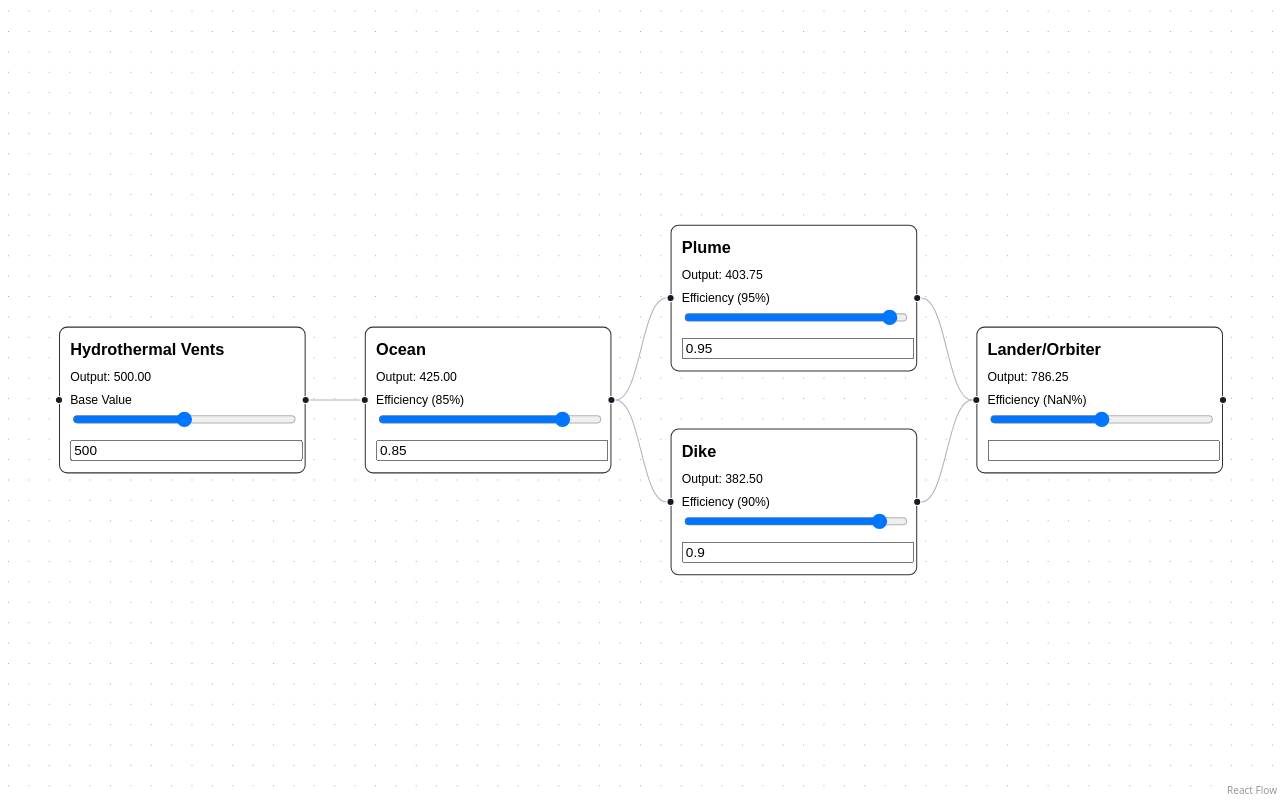
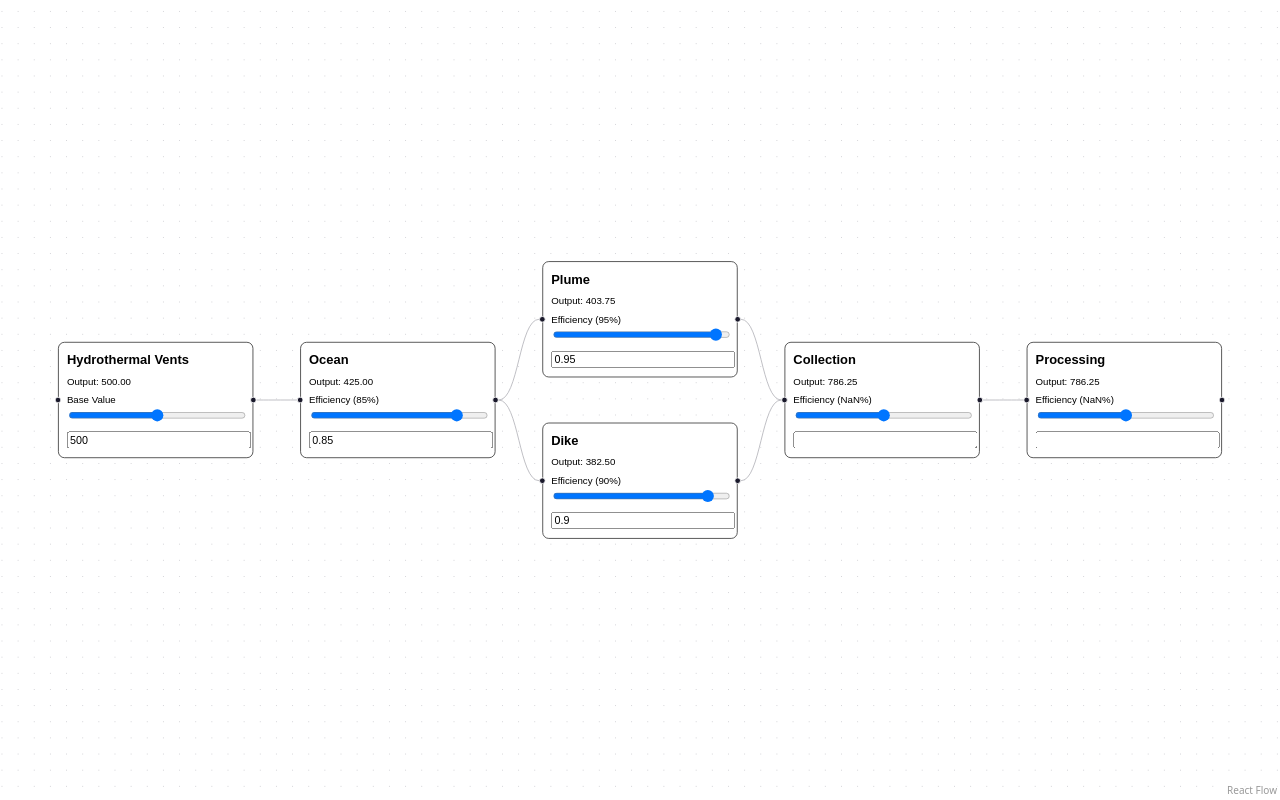
Before and after one commit to seanhwhsu/JellyFish_trial, a React (Vite) app: page / in a window 1280 px wide. Built offline with nearby package versions, Linux system fonts and the light colour scheme.

Commit message:
Update App.jsx

```diff
--- a/src/App.jsx
+++ b/src/App.jsx
@@ -153,15 +153,17 @@ const initialNodes = [
   { id: 'ocean', type: 'energy', position: { x: 300, y: 100 }, data: { label: 'Ocean', efficiency: 0.85 } },
   { id: 't1', type: 'energy', position: { x: 600, y: 0 }, data: { label: 'Plume', efficiency: 0.95 } },
   { id: 't2', type: 'energy', position: { x: 600, y: 200 }, data: { label: 'Dike', efficiency: 0.9 } },
-  { id: 'out', type: 'energy', position: { x: 900, y: 100 }, data: { label: 'Lander/Orbiter' } },
+  { id: 'collect', type: 'energy', position: { x: 900, y: 100 }, data: { label: 'Collection' } },
+  { id: 'out', type: 'energy', position: { x: 1200, y: 100 }, data: { label: 'Processing' } },
 ];
 
 const initialEdges = [
   { id: 'e1', source: 'source', target: 'ocean' },
   { id: 'e2', source: 'ocean', target: 't1' },
   { id: 'e3', source: 'ocean', target: 't2' },
-  { id: 'e4', source: 't1', target: 'out' },
-  { id: 'e5', source: 't2', target: 'out' },
+  { id: 'e4', source: 't1', target: 'collect' },
+  { id: 'e5', source: 't2', target: 'collect' },
+  { id: 'e6', source: 'collect', target: 'out' },
 ];
 
 /* ---------------- MAIN APP ---------------- */
```
